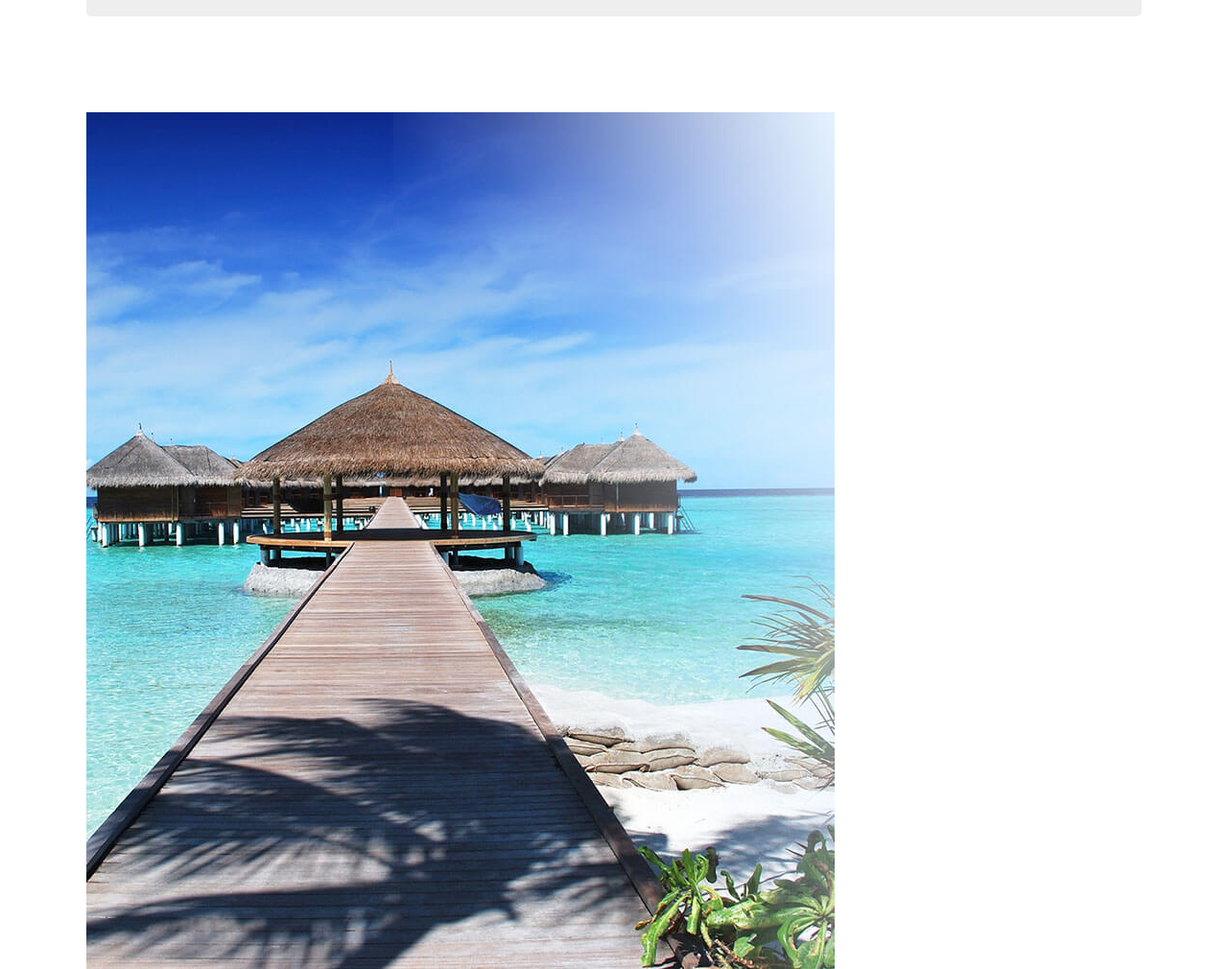
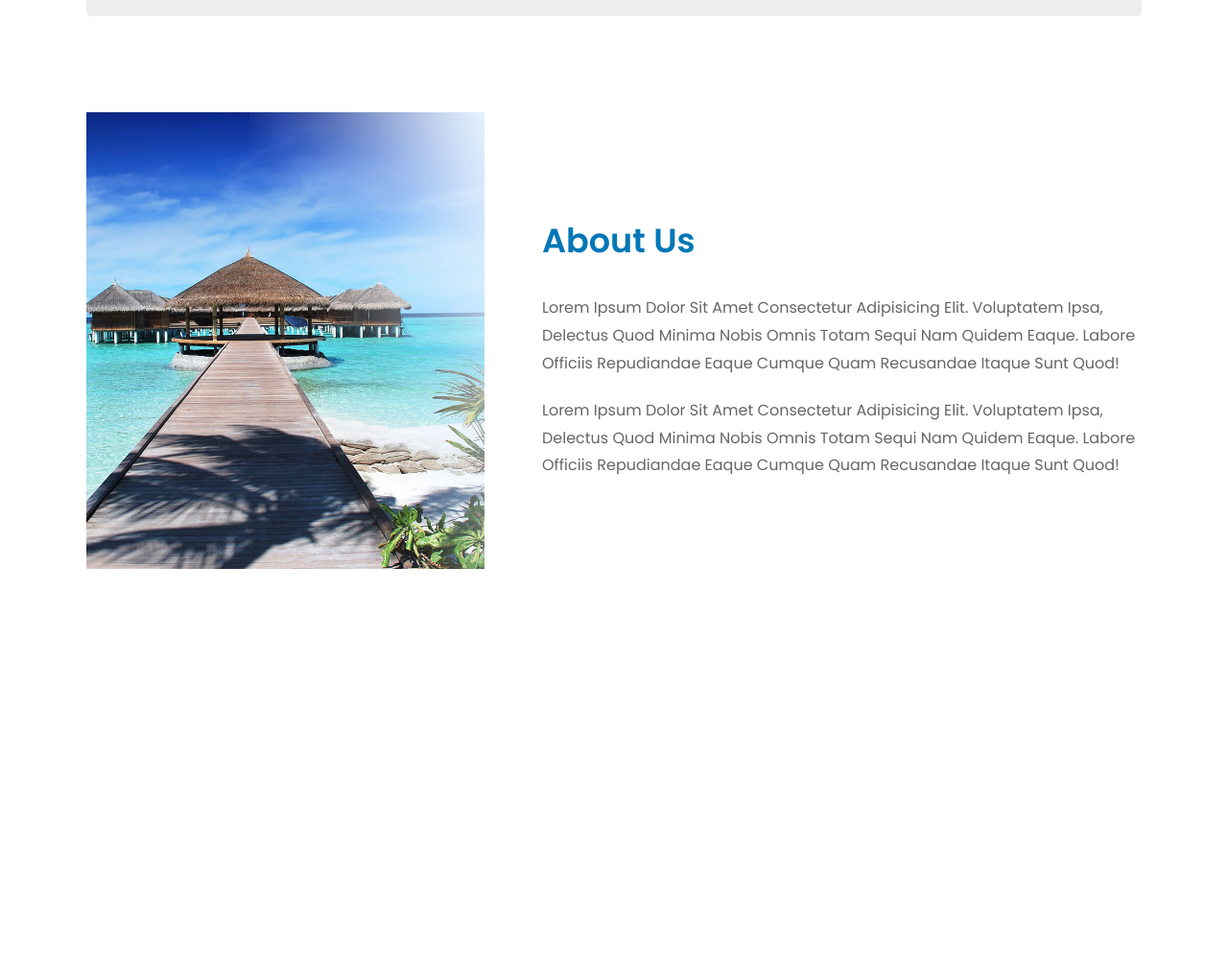
Before and after one commit to ArtPlatosha/Hotel, a plain HTML site: page index.html in a window 1280 px wide. Shown: the part 1043-2053 px from the top of the page at 96% size. After the commit the page ends 1691 px from the top, so only its background shows below. Drawn offline with nearby package versions, Linux system fonts and the light colour scheme.

Commit message:
commit: 12th commit
ending about-section (CSS)

```diff
--- a/css/style.css
+++ b/css/style.css
@@ -180,3 +180,35 @@ section {
 	margin: 1rem 0;
 	border-radius: .5rem;
 }
+
+.about .row {
+	display: flex;
+	flex-wrap: wrap;
+	align-items: center;
+	gap: 6rem;
+}
+
+.about .row .image {
+	flex: 1 1 30rem;
+}
+
+.about .row .image img {
+	width: 100%;
+}
+
+.about .row .content {
+	flex: 1 1 51rem;
+}
+
+.about .row .content h3 {
+	font-size: 3.5rem;
+	color: var(--primary);
+	padding: 2rem 0;
+}
+
+.about .row .content p {
+	font-size: 1.6rem;
+	color: #666;
+	padding: 1rem 0;
+	line-height: 1.8;
+}
```
